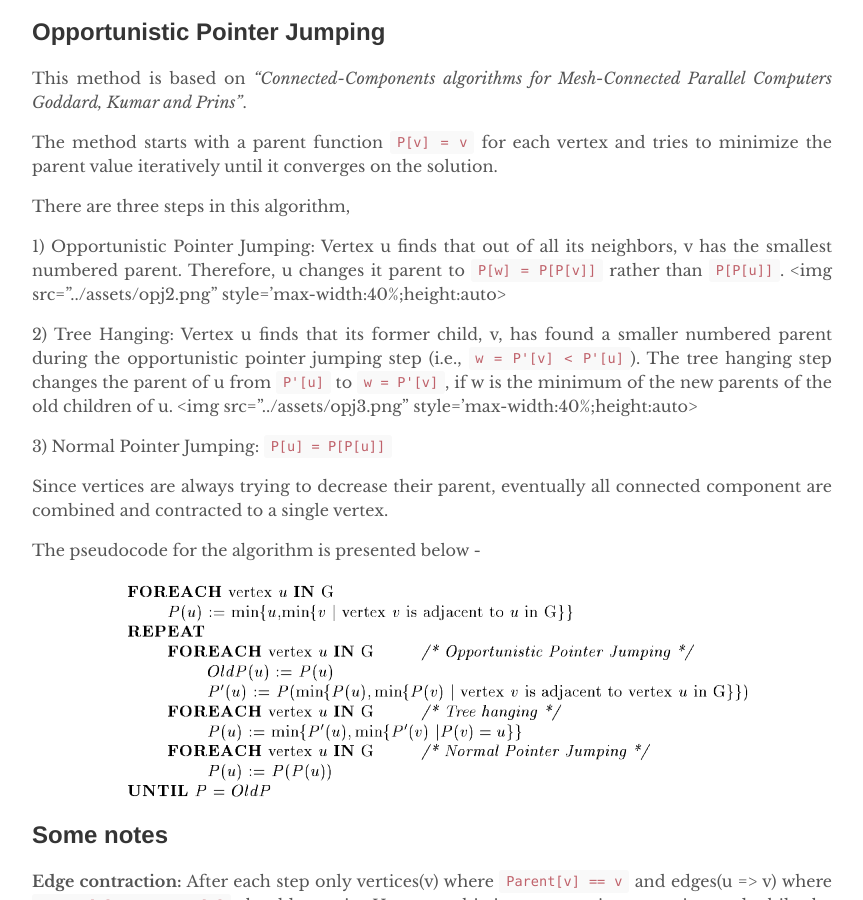
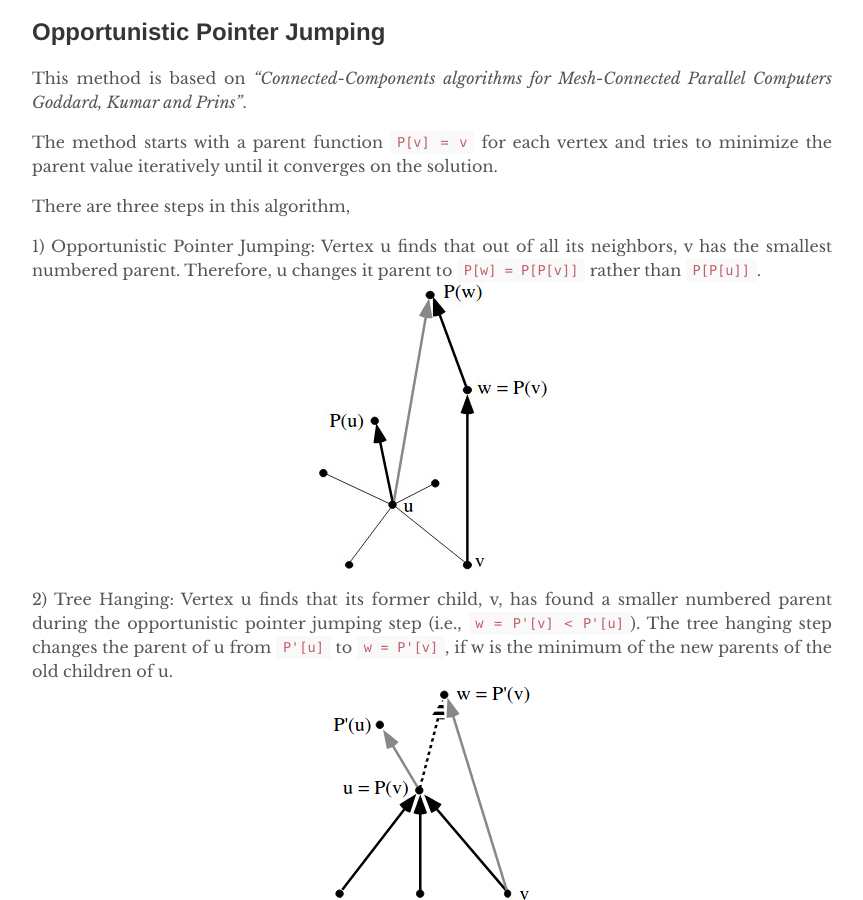
Before and after one commit to abhinavmehndiratta/abhinavmehndiratta.github.io, a Jekyll site: the page built from _posts/2020-06-02-parallel-connected-components.md, in a window 1280 px wide and 900 px high, scrolled down 2412 px. Shown: the whole window, without its empty margins (208-1071 px from the left). Built offline with Jekyll 4.4.1, drawn with Linux system fonts in a browser that asks for light colours.

Commit message:
Update 2020-06-02-parallel-connected-components.md

```diff
--- a/_posts/2020-06-02-parallel-connected-components.md
+++ b/_posts/2020-06-02-parallel-connected-components.md
@@ -40,10 +40,10 @@ The method starts with a parent function `P[v] = v` for each vertex and tries to
 There are three steps in this algorithm,
 
 1) Opportunistic Pointer Jumping: Vertex u finds that out of all its neighbors, v has the smallest numbered parent. Therefore, u changes it parent to `P[w] = P[P[v]]` rather than `P[P[u]]`.
-<img src="../assets/opj2.png" style='max-width:40%;height:auto>
+<img src="../assets/opj2.png" style='max-width:40%;height:auto'>
 
 2) Tree Hanging: Vertex u finds that its former child, v, has found a smaller numbered parent during the opportunistic pointer jumping step (i.e., `w = P'[v] < P'[u]`). The tree hanging step changes the parent of u from `P'[u]` to `w = P'[v]`, if w is the minimum of the new parents of the old children of u.
-<img src="../assets/opj3.png" style='max-width:40%;height:auto>
+<img src="../assets/opj3.png" style='max-width:40%;height:auto'>
 
 3) Normal Pointer Jumping: `P[u] = P[P[u]]`
 
```
